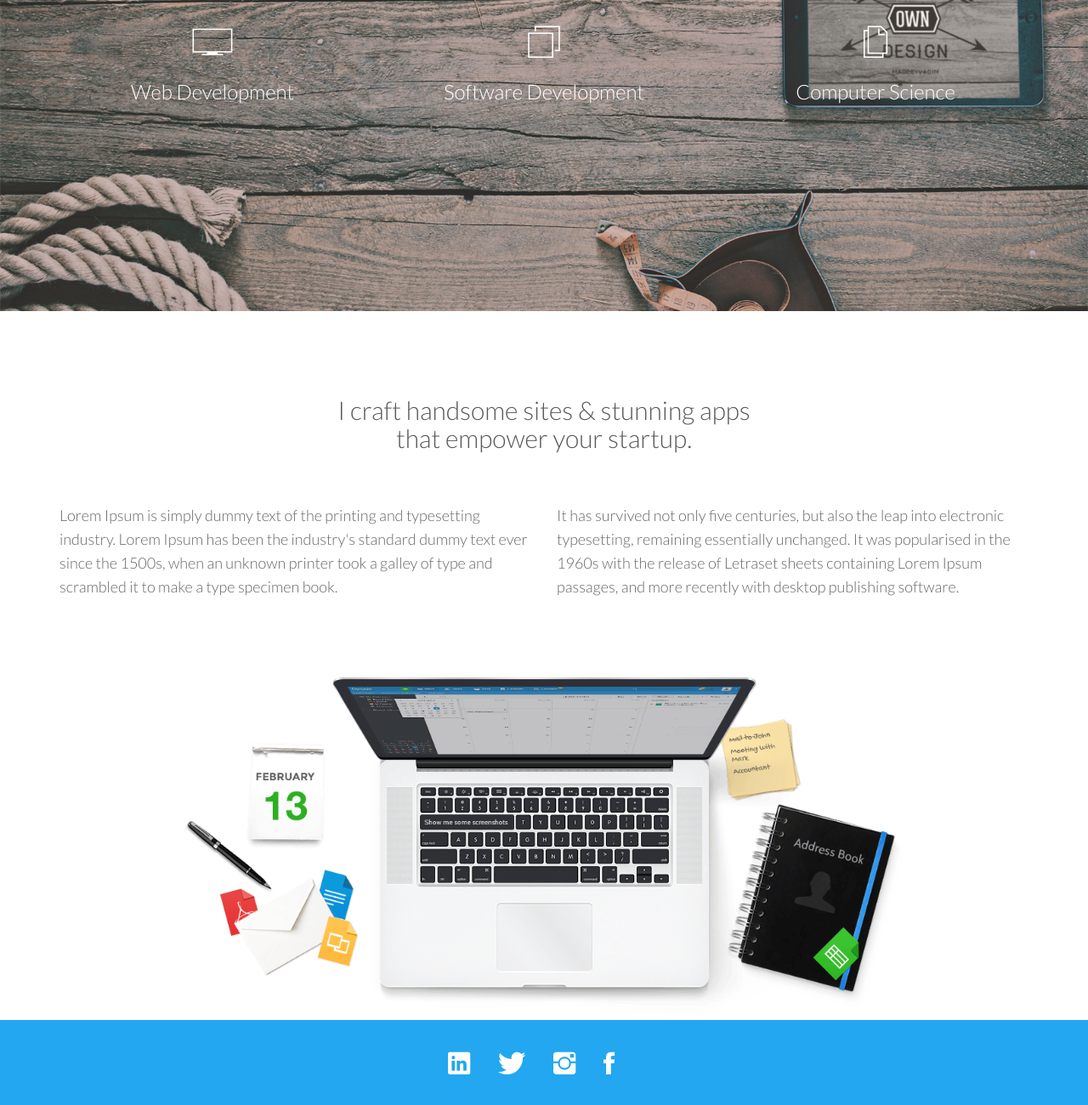
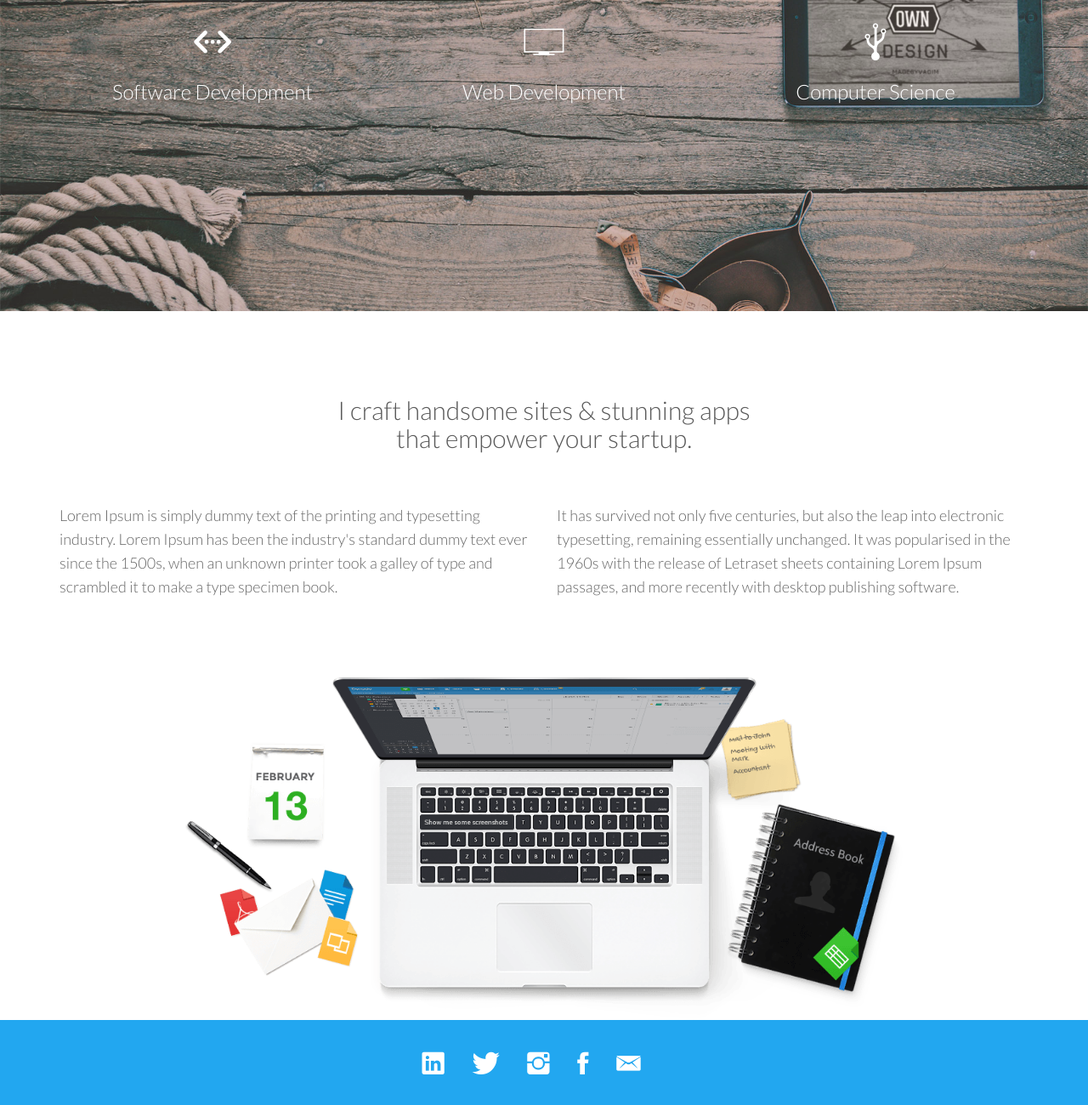
Before and after one commit to ambdere/ambdere.com, a plain HTML site: page index.html in a window 1280 px wide. Shown: the part 334-1634 px from the top of the page at 85% size. Drawn offline with Linux system fonts and the light colour scheme; files whose address does not match are found by name.

Commit message:
update icons in index.html

```diff
--- a/index.html
+++ b/index.html
@@ -43,17 +43,17 @@
 
         <div class="row mt">
           <div class="col-sm-4">
+            <i class="ion-code-working"></i>
+            <h3>Software Development</h3>
+          </div><!--/col-md-4-->
+
+          <div class="col-sm-4">
             <i class="ion-ios7-monitor-outline"></i>
             <h3>Web Development</h3>
           </div><!--/col-md-4-->
 
           <div class="col-sm-4">
-            <i class="ion-ios7-browsers-outline"></i>
-            <h3>Software Development</h3>
-          </div><!--/col-md-4-->
-
-          <div class="col-sm-4">
-            <i class="ion-ios7-copy-outline"></i>
+            <i class="ion-usb"></i>
             <h3>Computer Science</h3>
           </div><!--/col-md-4-->
 
@@ -88,6 +88,7 @@
             <a href="https://twitter.com/ambdere"><i class="ion-social-twitter"></i></a>
             <a href="https://www.instagram.com/michael_mm22/"><i class="ion-social-instagram"></i></a>
             <a href="https://www.facebook.com/michael.munaro"><i class="ion-social-facebook"></i></a>
+            <a href="mailto:munaro.michael@gmail.com"><i class="ion-email"></i></a>
           </div><!--/col-md-8-->
         </div>
       </div><!--/container-->
```
